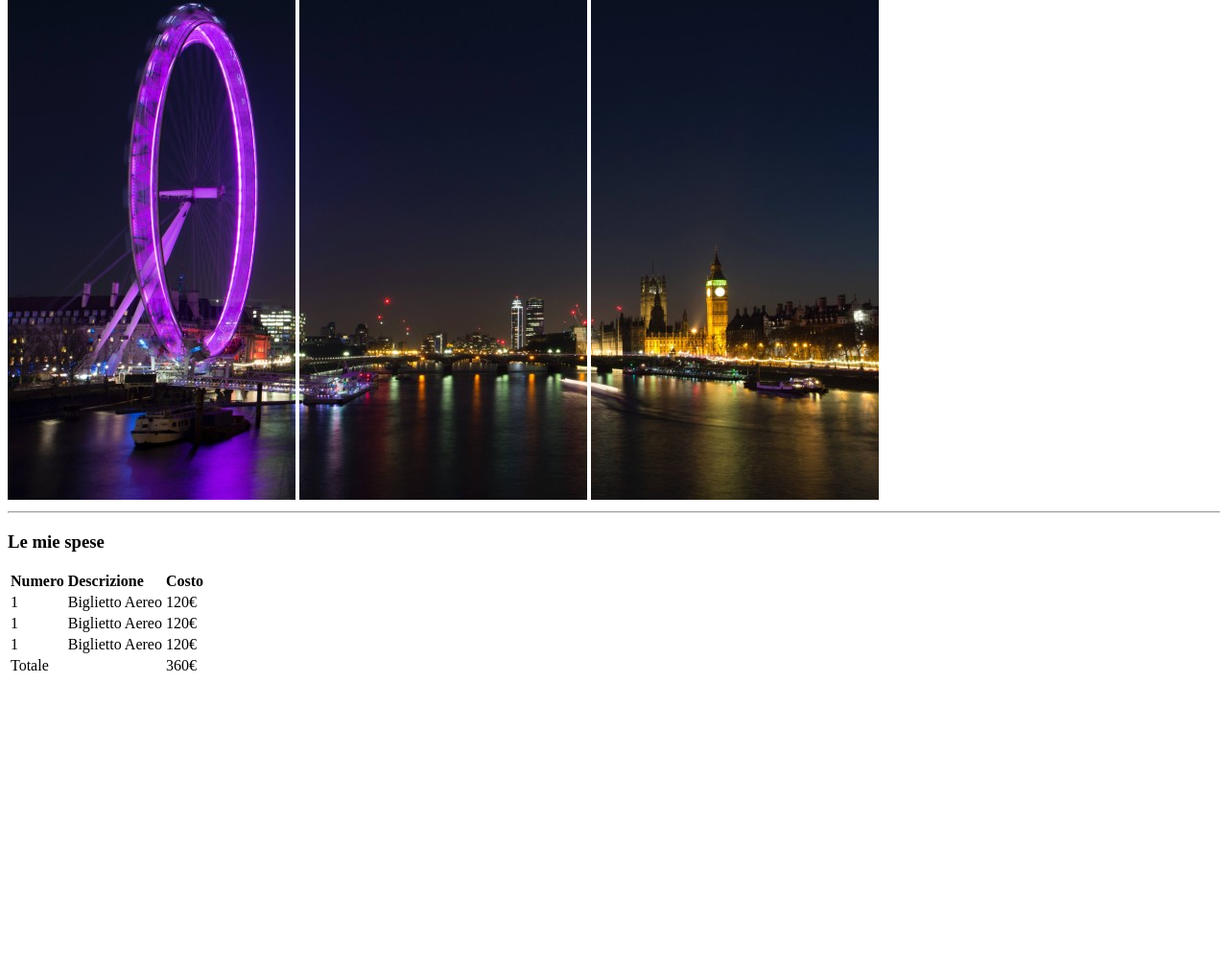
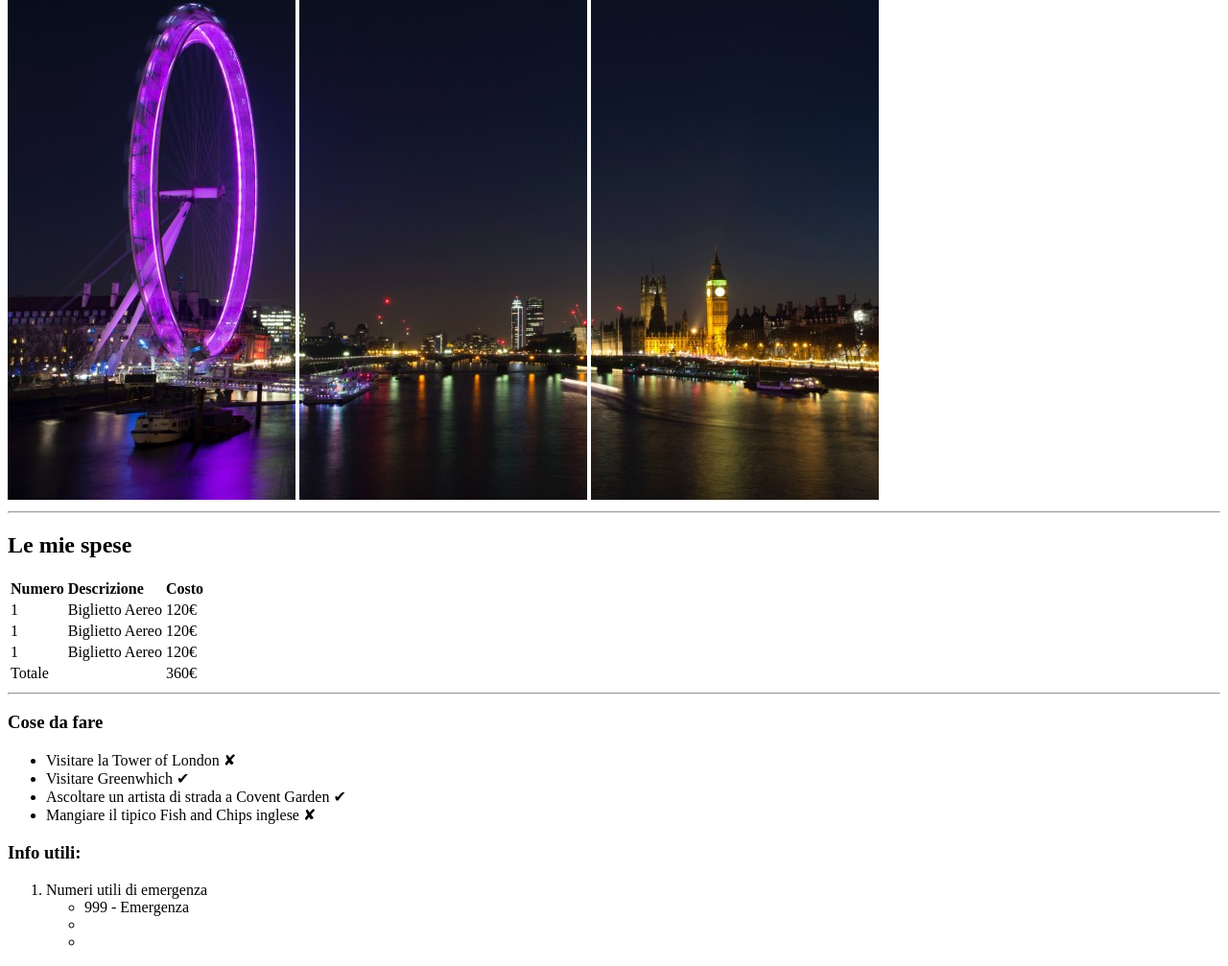
Before and after one commit to FrancescoCauzzi/html-london-trip, a plain HTML site: page index.html in a window 1280 px wide. Shown: the part 159-1166 px from the top of the page at 96% size. Before the commit the page ends 873 px from the top, so only its background shows below. Drawn offline with Linux system fonts and the light colour scheme.

Commit message:
creazione div sez "coese da fare"

```diff
--- a/index.html
+++ b/index.html
@@ -17,8 +17,8 @@
     <hr>
   </header>
   <main>
-    <h3>Le mie spese</h3>
-
+    <div>
+      <h2>Le mie spese</h2>
       <table>
         <thead>
           <td>
@@ -75,6 +75,36 @@
           </tr>
         </tfoot>
       </table>
+    </div>
+    <hr>
+    <div>
+      <h3>Cose da fare</h3>
+      <ul>
+        <li>Visitare la Tower of London &#10008;</li>
+        <li>Visitare Greenwhich &#10004;</li>
+        <li>Ascoltare un artista di strada a Covent Garden &#10004;</li>
+        <li>Mangiare il tipico Fish and Chips inglese &#10008;</li>
+
+
+      </ul>
+    </div>
+    <div>
+      <h3>Info utili:</h3>
+      <ol>
+        <li>Numeri utili di emergenza
+          <ul>
+            <li>
+              999 - Emergenza
+            </li>
+            <li></li>
+            <li></li>
+
+          </ul>
+        </li>
+      </ol>
+    </div>
+
+
   </main>
   <footer>
 
```
Lines whose indentation alone changed are shown as unchanged.
